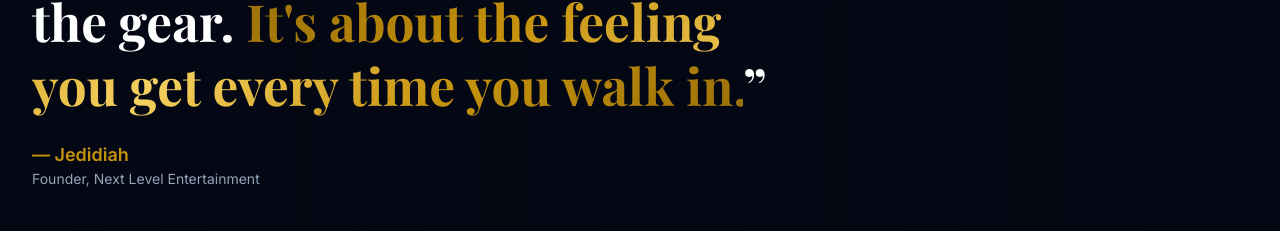
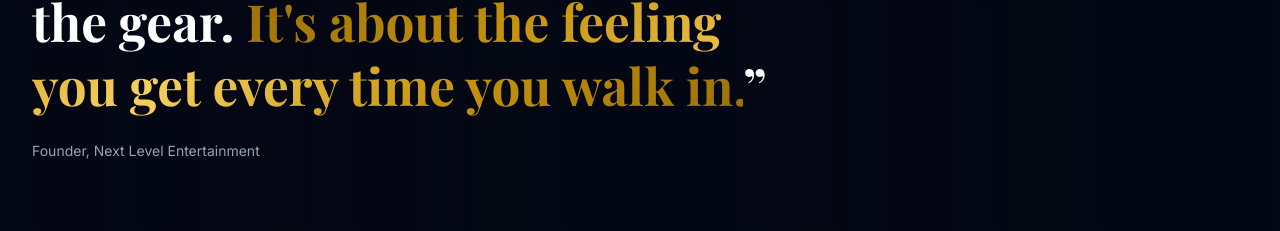
Before and after one commit to andyb95/NextLevelEntertainment, a Next.js app: page / in a window 1280 px wide. Shown: the part 2442-2673 px from the top of the page. Built offline with nearby package versions, Linux system fonts and the light colour scheme.

Commit message:
remove -Jedediah

```diff
--- a/app/page.tsx
+++ b/app/page.tsx
@@ -38,7 +38,6 @@ export default function Home() {
             </span>
             &rdquo;
           </blockquote>
-          <p className="text-gold font-semibold text-lg">— Jedidiah</p>
           <p className="text-slate-400 text-sm">Founder, Next Level Entertainment</p>
         </div>
       </ParallaxBanner>
```
